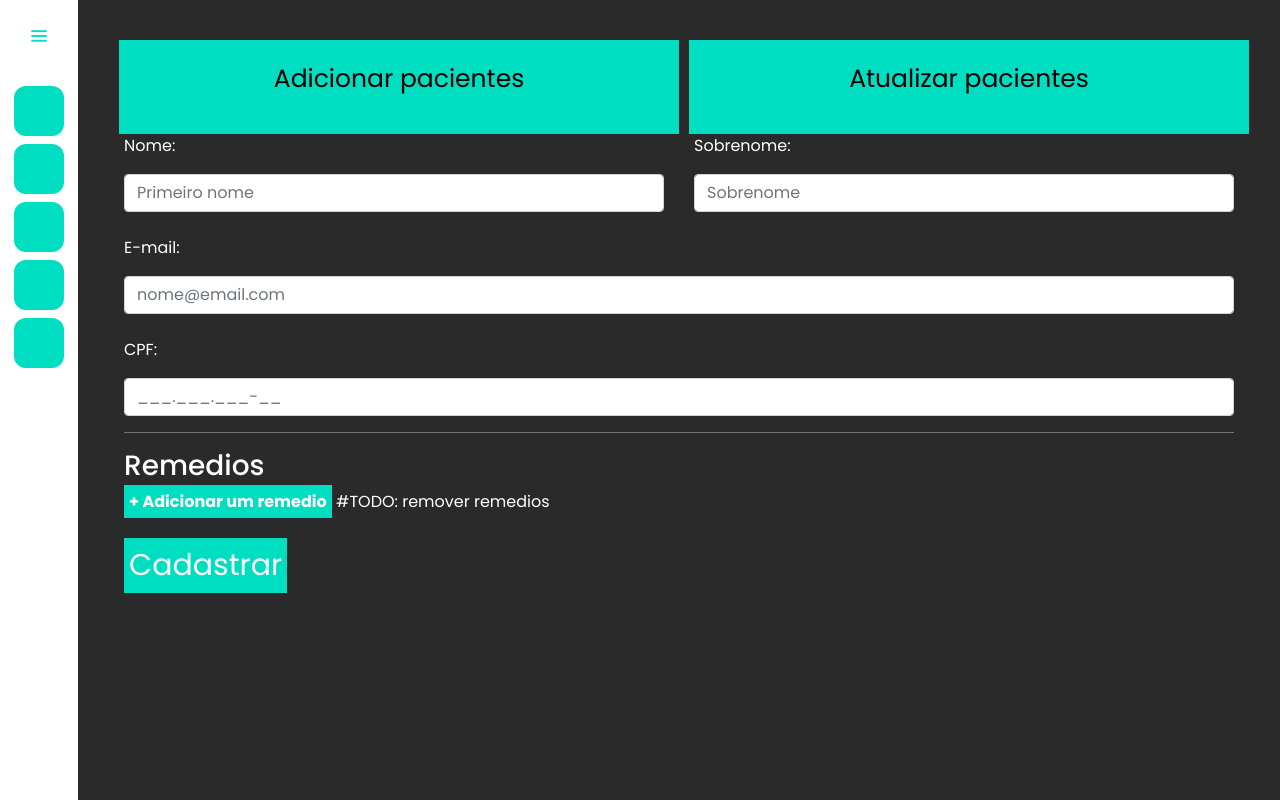
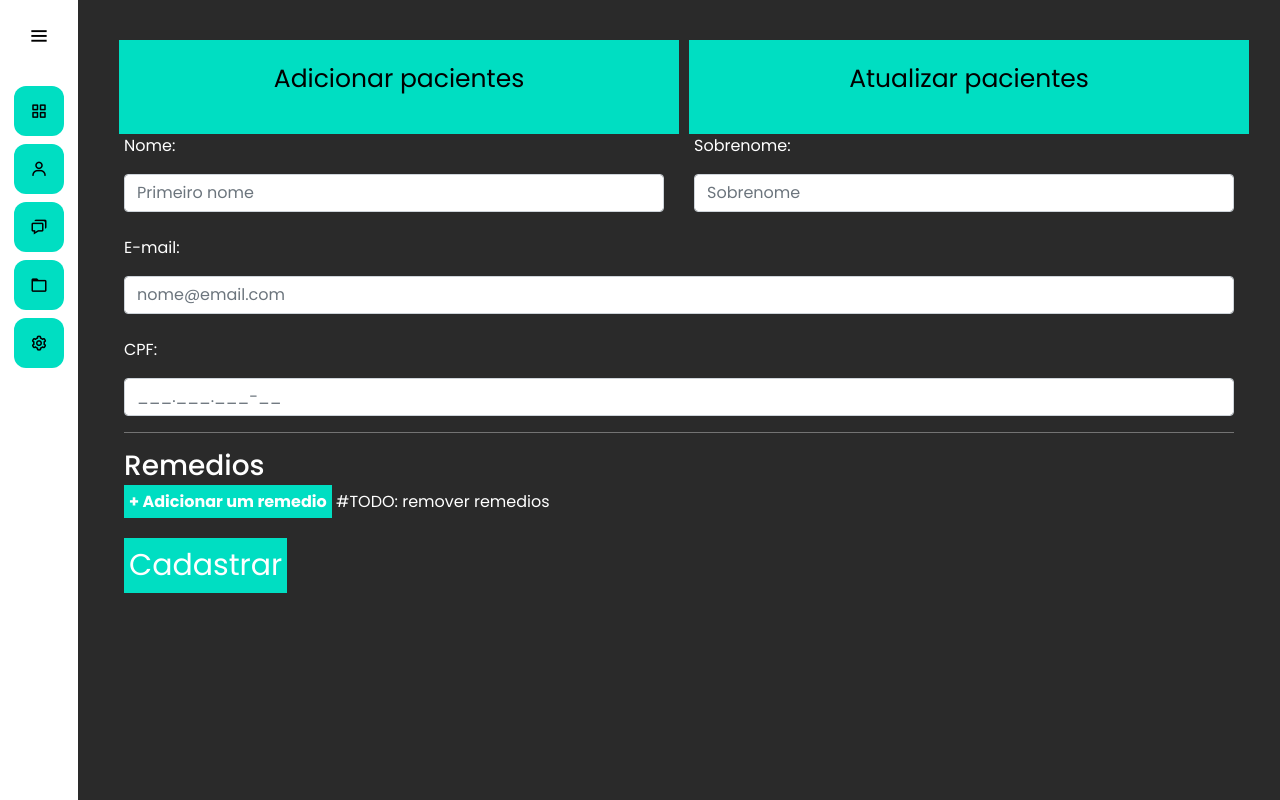
Before and after one commit to Davy04/Projeto_HOQR, a Django app: page /pacientes/ in a window 1280 px wide. Run offline with Django 4.2, Linux system fonts and the light colour scheme; data that the repository does not hold is empty.

Commit message:
side bar i black (58)

```diff
--- a/templates/static/general/css/base.css
+++ b/templates/static/general/css/base.css
@@ -56,7 +56,7 @@
   text-align: right;
 }
 .sidebar i{
-  color: #00dec2;
+  color: black;
   height: 60px;
   min-width: 50px;
   font-size: 28px;
```
